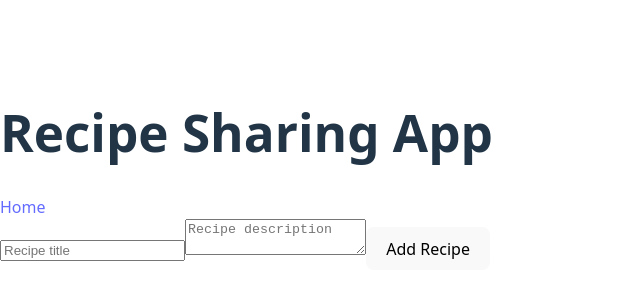
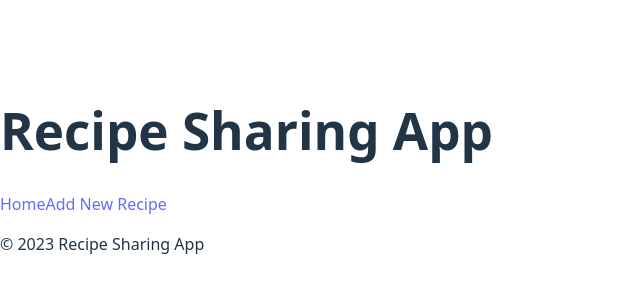
Before and after one commit to nourKhattab-nour/alx-fe-reactjs, a React (Vite) app in the folder recipe-sharing-app/: page / in a window 1280 px wide. Shown: the part 230-530 px from the top of the page, without its empty margins (0-640 px from the left). Built offline with nearby package versions, Linux system fonts and the light colour scheme.

Commit message:
Update App.jsx

```diff
--- a/recipe-sharing-app/src/App.jsx
+++ b/recipe-sharing-app/src/App.jsx
@@ -8,25 +8,26 @@ import EditRecipeForm from './components/EditRecipeForm'
 function App() {
   return (
     <div className="app">
-      <header>
+      <header className="app-header">
         <h1>Recipe Sharing App</h1>
         <nav>
-          <Link to="/">Home</Link>
+          <Link to="/" className="nav-link">Home</Link>
+          <Link to="/add-recipe" className="nav-link">Add New Recipe</Link>
         </nav>
       </header>
 
-      <main>
+      <main className="app-main">
         <Routes>
-          <Route path="/" element={
-            <>
-              <AddRecipeForm />
-              <RecipeList />
-            </>
-          } />
+          <Route path="/" element={<RecipeList />} />
+          <Route path="/add-recipe" element={<AddRecipeForm />} />
           <Route path="/recipe/:id" element={<RecipeDetails />} />
           <Route path="/edit/:id" element={<EditRecipeForm />} />
         </Routes>
       </main>
+
+      <footer className="app-footer">
+        <p>© 2023 Recipe Sharing App</p>
+      </footer>
     </div>
   )
 }
```
